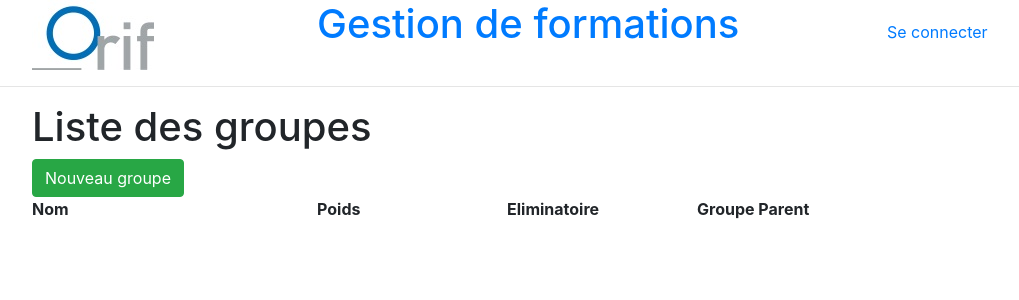
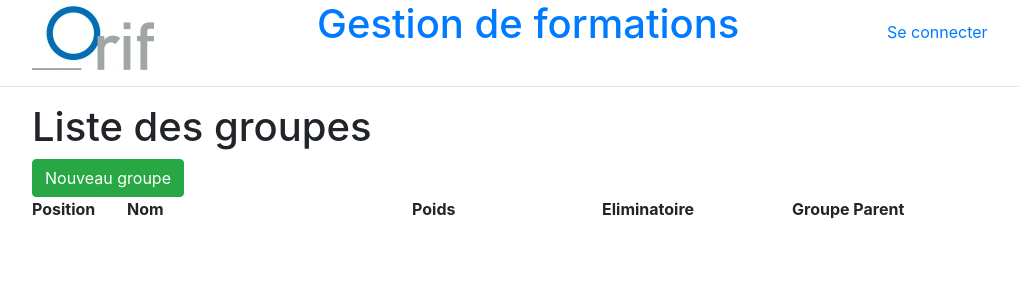
Before and after one commit to OrifInformatique/gestion_formations, a CodeIgniter app: page /gestion_formations/index.php/group/index/1 in a window 1280 px wide. Shown: the top 300 px of the page, without its empty margins (53-1072 px from the left). Run offline with CodeIgniter, Linux system fonts and the light colour scheme; data that the repository does not hold is empty.

Commit message:
[Group] Ordered list + hierarchy

```diff
--- a/application/controllers/Group.php
+++ b/application/controllers/Group.php
@@ -20,7 +20,7 @@ class Group extends MY_Controller {
     }
 
     public function index($error = 0){
-        $outputs['groups'] = $this->group_model->get_all();
+        $outputs['groups'] = $this->group_model->get_ordered();
         $outputs['groups_tree'] = $this->group_model->get_tree();
         $this->display_view('group/list', $outputs);
     }
--- a/application/models/Group_model.php
+++ b/application/models/Group_model.php
@@ -28,8 +28,14 @@ class group_model extends MY_Model {
         return $value;
     }
 
+    public function get_ordered(){
+        $this->db->order_by('Position', 'asc');
+        return $this->group_model->get_all();
+    }
+
     public function get_tree($parent_group = 0){
 
+        $this->db->order_by('Position', 'asc');
         $groups = $this->group_model->get_many_by("FK_Parent_Group = ".$parent_group);
 
         if (count($groups) > 0){
--- a/application/views/group/list.php
+++ b/application/views/group/list.php
@@ -2,22 +2,24 @@
     <h1><?php echo $this->lang->line('group_list') ?></h1>
     <a class="btn btn-success" href="<?=base_url('group/add')?>"><?=$this->lang->line('group_new')?></a>
     <div class="row">
+        <div class="col-md-1"><strong><?php echo $this->lang->line('group_position') ?></strong></div>
         <div class="col-md-3"><strong><?php echo $this->lang->line('group_name') ?></strong></div>
         <div class="col-md-2"><strong><?php echo $this->lang->line('group_weight') ?></strong></div>
         <div class="col-md-2"><strong><?php echo $this->lang->line('group_eliminatory') ?></strong></div>
         <div class="col-md-3"><strong><?php echo $this->lang->line('group_parent_group') ?></strong></div>
-        <div class="col-md-2"></div>
+        <div class="col-md-1"></div>
     </div>
     <?php if(isset($groups) && isset($groups_tree)) {
         foreach ($groups as $group) { ?>
             <div class="row">
                 <!-- Click here to modify -->
+                <div class="col-md-1"><?php echo $group->Position; ?></div>
                 <div class="col-md-3"><a href="<?php echo base_url().'group/view/'.$group->ID; ?>"><?php echo $group->Name_Group; ?></a></div>
                 <div class="col-md-2"><?php echo $group->Weight . ' %'; ?></div>
                 <div class="col-md-2"><?php echo $group->Eliminatory?$this->lang->line('yes'):$this->lang->line('no'); ?></div>
                 <div class="col-md-3"><?php echo getParentGroup($group->FK_Parent_Group, $groups); ?></div>
                 <!-- Click here to delete -->
-                <div class="col-md-2"><a href="<?php echo base_url().'group/delete/'.$group->ID; ?>">[x]</a></div>
+                <div class="col-md-1"><a href="<?php echo base_url().'group/delete/'.$group->ID; ?>">[x]</a></div>
             </div>
     <?php }
 
```
